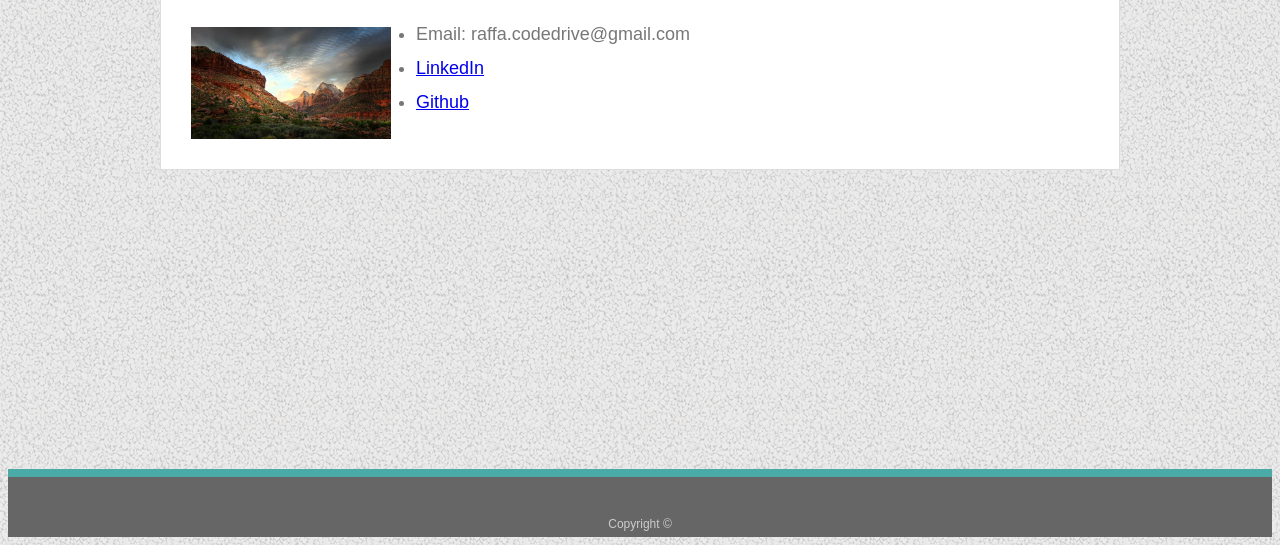
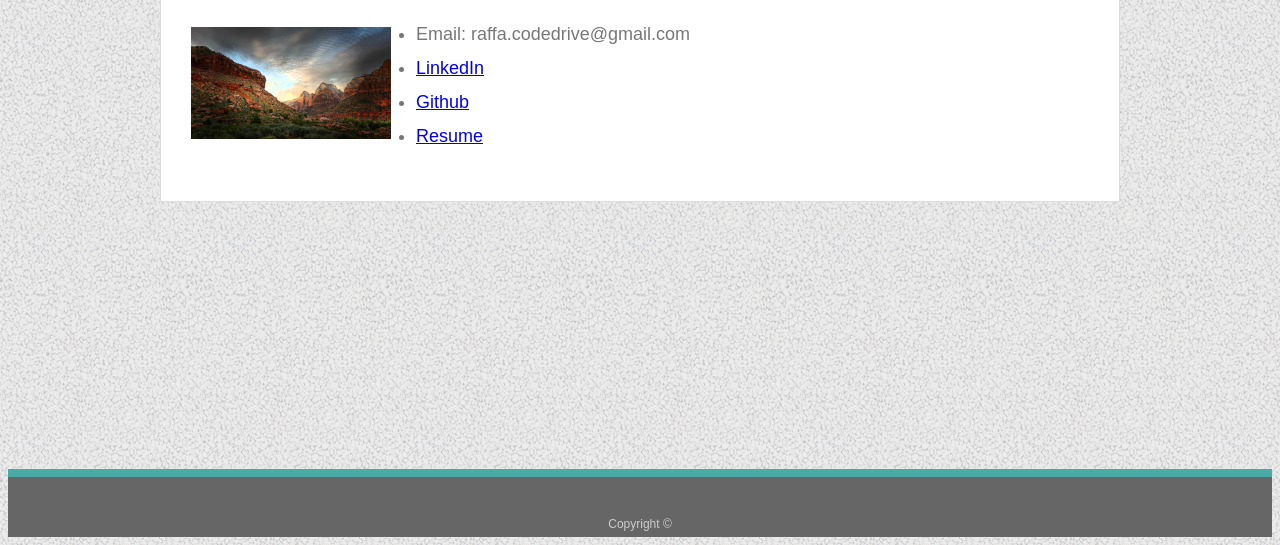
Before and after one commit to Raffaj1208/Portfolio, a plain HTML site: page index.html in a window 1280 px wide. Shown: the part 269-814 px from the top of the page. Drawn offline with Linux system fonts and the light colour scheme.

Commit message:
added pdf link for resume

```diff
--- a/index.html
+++ b/index.html
@@ -29,6 +29,7 @@
         <li>Email: raffa.codedrive@gmail.com</li>
         <li><a href="https://www.linkedin.com/in/rafael-jimenez-4b100a1a3/">LinkedIn</a></li>
         <li><a href="https://github.com/Raffaj1208">Github</a></li>
+        <li><a href="https://drive.google.com/file/d/1hyEZ73Cmeuj9gq4NRAbm5WcpYcXIVkR9/view?usp=sharing">Resume</a></li>
       </ul>
     </section>
 </div>
```
